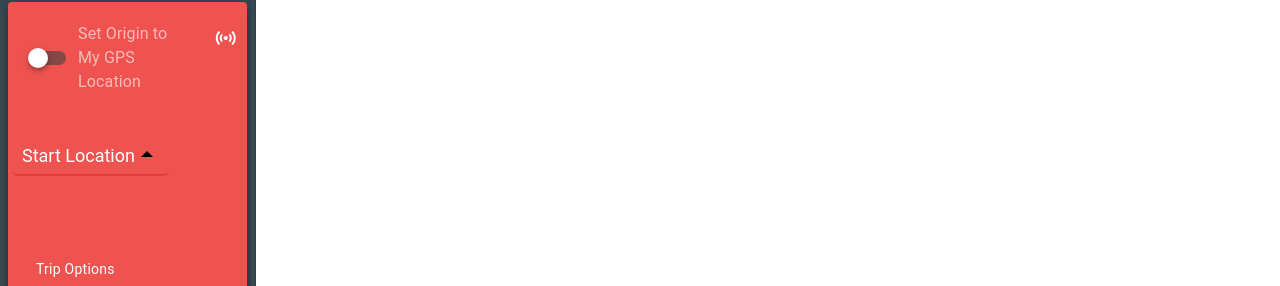
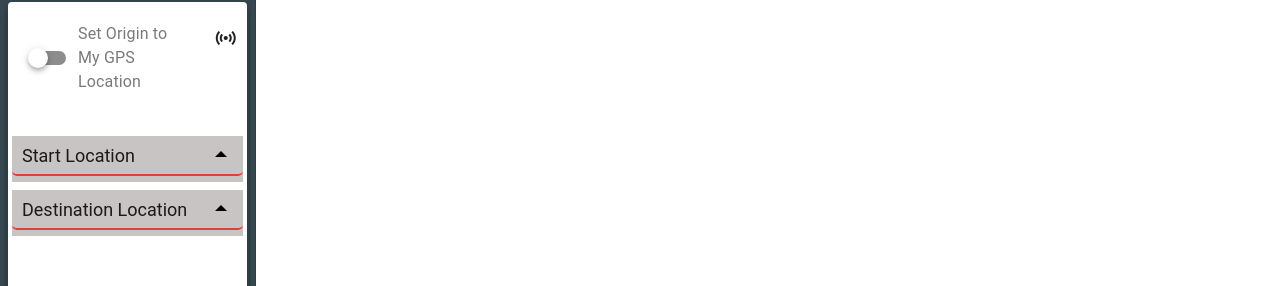
Before and after one commit to Ciphr7/TMnewVue, a Vue app: page / in a window 1280 px wide. Shown: the part 205-491 px from the top of the page. Built offline with nearby package versions, Linux system fonts and the light colour scheme; what @fawmi/vue-google-maps would draw is missing.

Commit message:
better alignment

```diff
--- a/src/components/GoogleMap.vue
+++ b/src/components/GoogleMap.vue
@@ -3,7 +3,7 @@
       :center="center"
       :zoom="4"
       map-type-id="terrain"
-      style="width: 100%; height: calc(var(--vh, 1vh) * 80)"
+      style=" width: 100%; height: calc(var(--vh, 1vh) * 100)"
   >
     <GMapCluster>
       <GMapMarker
--- a/src/components/TripDetails.vue
+++ b/src/components/TripDetails.vue
@@ -1,6 +1,6 @@
 <template>
   <div>
-    <v-card class="mt-2 mx-1 px-1 bg-red-lighten-1" elevation="9">
+    <v-card class="mt-2 mx-1 px-1" elevation="9">
       <v-container fluid>
         <v-row>
           <v-col cols="10">
@@ -55,20 +55,10 @@
             v-model="myPos"
             type="text"
             placeholder="Search for Location"
+            tabindex="1"
           ></v-text-field>
 
           <!-- Second Input Field -->
-          <v-text-field
-            label="Destination"
-            :rules="rules"
-            hide-details="auto"
-            class="px-2"
-            v-model="destinationPos"
-            type="text"
-            placeholder="Search for Destination"
-          ></v-text-field>
-
-          <br />
 
           <span v-if="results.length == 0">No Data Available</span>
           <div class="options">
@@ -84,6 +74,69 @@
                   Location.State +
                   ", " +
                   Location.PostalCode
+                }}
+              </li>
+            </ul>
+          </div>
+        </div>
+      </section>
+      <div class="py-1"></div>
+      <section class="dropdown-wrapper2">
+        <div @click="isVisible2 = !isVisible2" class="selected-item2">
+          <span v-if="selectedItem2">{{
+            selectedItem2.City +
+            "," +
+            selectedItem2.State +
+            ", " +
+            selectedItem2.PostalCode
+          }}</span>
+          <span v-else>Destination Location</span>
+          <svg
+            :class="isVisible2 ? 'dropdown2' : ''"
+            class="drop-down-icon"
+            xmlns="http://www.w3.org/2000/svg"
+            viewBox="0 0 24 24"
+            width="24"
+            height="24"
+          >
+            <path fill="none" d="M0 0h24v24H0z" />
+            <path d="M12 8l6 6H6z" />
+          </svg>
+        </div>
+
+        <div
+          :class="isVisible2 ? 'visible2' : 'invisible2'"
+          class="dropdown-popover2"
+        >
+          <!-- First Input Field -->
+
+          <!-- Second Input Field -->
+          <v-text-field
+            label="Destination"
+            :rules="rules"
+            hide-details="auto"
+            class="px-2"
+            v-model="destinationPos"
+            type="text"
+            placeholder="Search for Destination"
+          ></v-text-field>
+
+          <br />
+
+          <span v-if="results2.length == 0">No Data Available</span>
+          <div class="options2">
+            <ul>
+              <li
+                @click="selectItem2(Location2)"
+                v-for="(Location2, index) in results2"
+                :key="`City-${index}`"
+              >
+                {{
+                  Location2.City +
+                  ", " +
+                  Location2.State +
+                  ", " +
+                  Location2.PostalCode
                 }}
               </li>
             </ul>
@@ -132,13 +185,19 @@ export default {
     url: "https://prime.promiles.com/WebAPI/api/ValidateLocation?locationText=",
     apikey: lookUpKey,
     results: [],
+    results2: [],
     selectedItem: null,
+    selectedItem2: null,
     isVisible: false,
+    isVisible2: false,
+
     searchQuery: "",
     Location: [],
+    Location2: [],
     timeout: null,
     debounceMilliseconds: 250,
     tresults: [],
+
   }),
   watch: {
     checkbox1: function (newValue) {
@@ -207,7 +266,7 @@ export default {
           .then((res) => res.json())
           .then((json) => {
             console.log(json);
-            this.results = json;
+            this.results2 = json;
           });
       }, this.debounceMilliseconds);
     },
@@ -215,11 +274,21 @@ export default {
     selectItem(Location) {
       this.selectedItem = Location;
 
-      this.isVisible = true;
+      this.isVisible = false;
+    },
+    selectItem2(Location2) {
+      this.selectedItem2 = Location2;
+
+      this.isVisible2 = false;
     },
     filteredLoctions() {
       return this.userArray.filter((Location) => {
         return Object.values(Location);
+      });
+    },
+    filteredLoctions2() {
+      return this.userArray.filter((Location2) => {
+        return Object.values(Location2);
       });
     },
     testRunTrip() {
@@ -293,11 +362,11 @@ export default {
 }
 
 .dropdown-wrapper {
-  max-width: 350px;
-  position: absolute;
+  max-width: 100%;
+  position: relative;
   margin: 5 auto;
-  z-index: 1;
-
+  z-index: 3;
+  background: #c8c4c4;
   .selected-item {
     height: 40px;
     border-bottom: 2px solid rgb(228, 61, 61);
@@ -318,19 +387,23 @@ export default {
     }
   }
   .dropdown-popover {
-    border: 2px solid lightgray;
+
+    z-index: 1;
+    border: 2px solid rgb(157, 4, 4);
     top: 46px;
     left: 0;
     right: 0;
-    background-color: rgb(185, 39, 39);
+    color: red;
     max-width: 100%;
-    padding: 10px;
+    padding: 1px;
     visibility: hidden;
     transition: all 0.5s ease-in-out;
     max-height: 0px;
     overflow: hidden;
+
     &.visible {
-      max-height: 450px;
+
+      max-height: 400px;
       visibility: visible;
     }
   }
@@ -345,6 +418,7 @@ export default {
 
   .options {
     width: 100%;
+    position:absolute;
 
     ul {
       list-style: none;
@@ -352,14 +426,107 @@ export default {
       padding-left: 8px;
       max-height: 200px;
       overflow-y: scroll;
-      border: 1px solid lightgray;
+      border: 1px solid rgb(63, 15, 15);
 
       li {
         width: 100%;
         border-bottom: 1px solid lightgray;
         padding: 10px;
-        background-color: #241313;
+        background-color: #d81a1a;
         cursor: pointer;
+        color: #fff;
+        font-size: 16px;
+        &:hover {
+          background: #70878a;
+          color: #fff;
+          font-weight: bold;
+        }
+      }
+    }
+  }
+}
+
+#auto-complete2 {
+  font-family: "Avenir", Helvetica, Arial, sans-serif;
+  -webkit-font-smoothing: antialiased;
+  -moz-osx-font-smoothing: grayscale;
+  text-align: start;
+  color: #be1f1f;
+  margin-top: 0px;
+}
+.form-control2 {
+  background: #2c1515;
+}
+
+.dropdown-wrapper2 {
+  max-width: 100%;
+  position: relative;
+  margin: 5 auto;
+  z-index: 1;
+  background: #c8c4c4;
+  .selected-item2 {
+    height: 40px;
+    border-bottom: 2px solid rgb(228, 61, 61);
+    border-radius: 5px;
+    padding: 5px 10px;
+    display: flex;
+    justify-content: space-between;
+    align-items: center;
+    font-size: 18px;
+    font-weight: 400;
+
+    .drop-down-icon2 {
+      transform: rotate(0deg);
+      transition: all 0.4s ease;
+      &.dropdown2 {
+        transform: rotate(180deg);
+      }
+    }
+  }
+  .dropdown-popover2 {
+    border: 2px solid rgb(157, 4, 4);
+    top: 46px;
+    left: 0;
+    right: 0;
+    color: red;
+    max-width: 100%;
+    padding: 1px;
+    visibility: hidden;
+    transition: all 0.5s ease-in-out;
+    max-height: 0px;
+    overflow: hidden;
+    &.visible2 {
+      max-height: 400px;
+      visibility: visible;
+    }
+  }
+  input2 {
+    width: 90%;
+    height: 30px;
+    border: 2px solid lightgray;
+    font-size: 16px;
+    padding-left: 8px;
+    margin-bottom: 5px;
+  }
+
+  .options2 {
+    width: 100%;
+
+    ul {
+      list-style: none;
+      text-align: left;
+      padding-left: 8px;
+      max-height: 200px;
+      overflow-y: scroll;
+      border: 1px solid rgb(63, 15, 15);
+
+      li {
+        width: 100%;
+        border-bottom: 1px solid lightgray;
+        padding: 10px;
+        background-color: #d81a1a;
+        cursor: pointer;
+        color: #fff;
         font-size: 16px;
         &:hover {
           background: #70878a;
```
